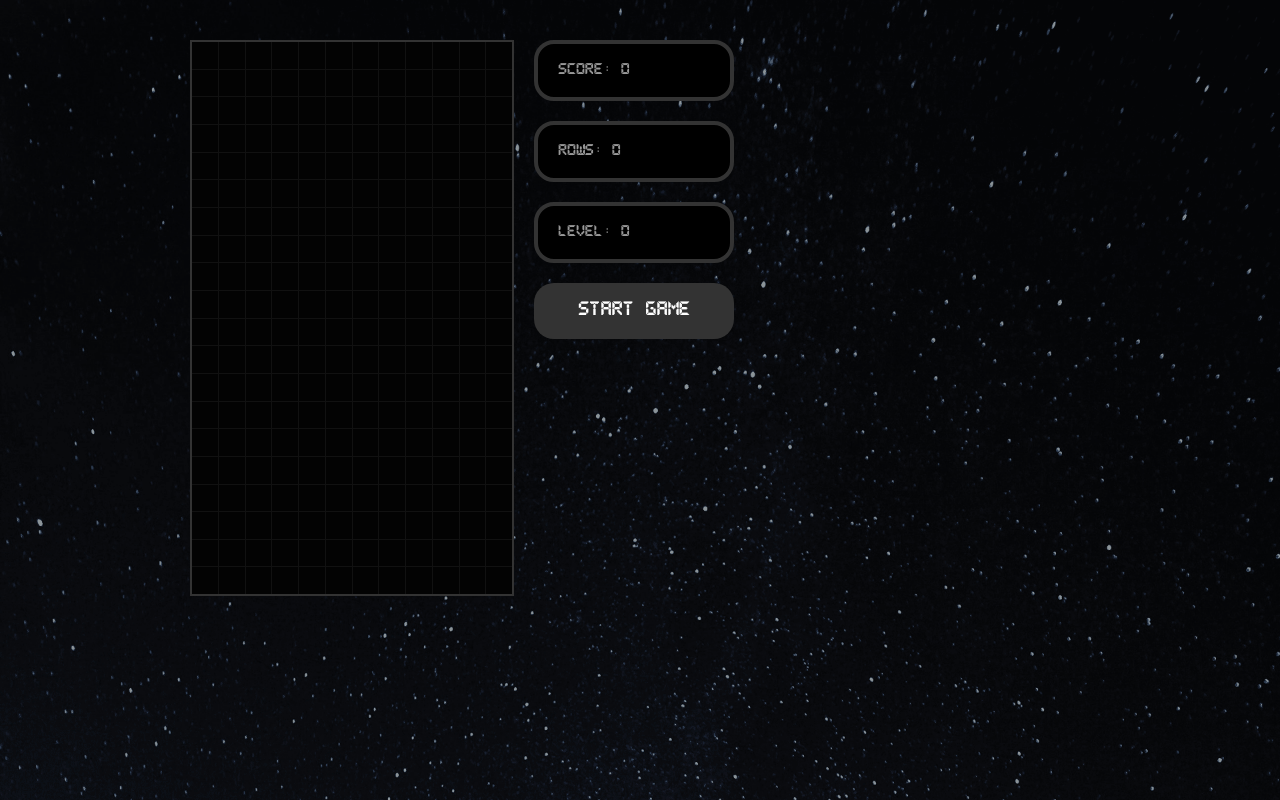
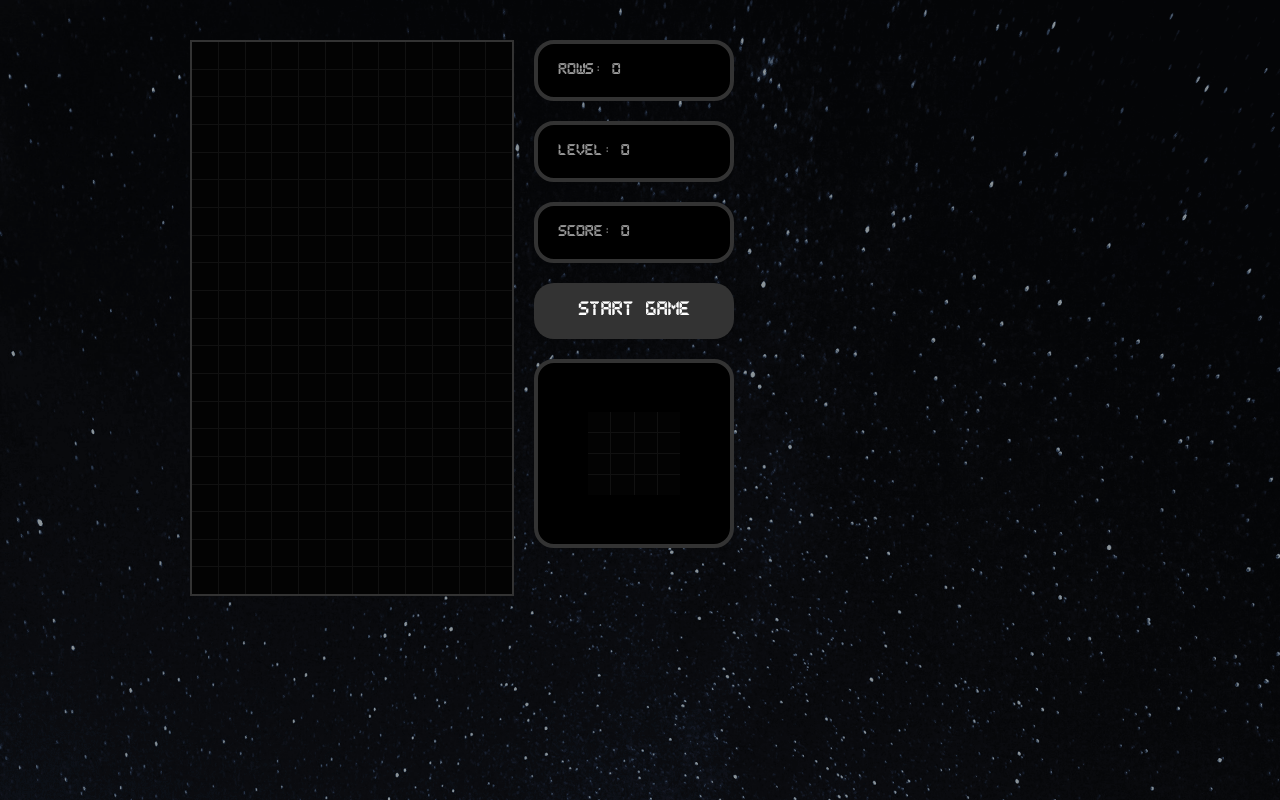
Before and after one commit to Gijix/react-tetris, a React (Create React App) app: page / in a window 1280 px wide. Built offline with nearby package versions, Linux system fonts and the light colour scheme.

Commit message:
preparing prev shape

```diff
--- a/package.json
+++ b/package.json
@@ -6,9 +6,10 @@
     "@testing-library/jest-dom": "^5.11.10",
     "@testing-library/react": "^11.2.6",
     "@testing-library/user-event": "^12.8.3",
+    "postcss": "^7.0.35",
     "react": "^17.0.2",
     "react-dom": "^17.0.2",
-    "react-scripts": "4.0.3",
+    "react-scripts": "^2.1.8",
     "styled-components": "^5.2.3",
     "web-vitals": "^1.1.1"
   },
--- /dev/null
+++ b/src/components/NextShape.js
@@ -0,0 +1,18 @@
+import { StyledNextShape, StyledNextgrid } from "./styles/StyledNextShape";
+import Cell from "./Cell";
+import React from 'react'
+
+const NextShape = ({ nextGrid }) => {
+  console.log(nextGrid[0].length,nextGrid.length);
+  return (
+    <StyledNextShape>
+      <StyledNextgrid width={nextGrid[0].length} height={nextGrid.length}>
+        {nextGrid.map((row) =>
+          row.map((cell, x) => <Cell key={x} type={cell[0]} />)
+        )}
+      </StyledNextgrid>
+    </StyledNextShape>
+  );
+};
+
+export default NextShape;
--- a/src/components/Tetris.js
+++ b/src/components/Tetris.js
@@ -10,11 +10,13 @@ import { usePlayer } from "../hooks/usePlayer";
 import { useStage } from "../hooks/useStage";
 import { useInterval } from "../hooks/useInterval";
 import { useGameStatus } from "../hooks/useGameStatus";
+import { useNextgrid } from "../hooks/useNextGrid";
 
 // Components
 import Stage from "./Stage";
 import Display from "./Display";
 import StartButton from "./StartButton";
+import NextShape from "./NextShape";
 
 const Tetris = () => {
   const [dropTime, setDropTime] = useState(null);
@@ -24,9 +26,7 @@ const Tetris = () => {
   const [stage, setStage, rowsCleared] = useStage(player, resetPlayer);
   const [score, setScore, rows, setRows, level, setLevel] =
     useGameStatus(rowsCleared);
-
-  console.log("re-render");
-
+  const [grid] = useNextgrid()
   const movePlayer = (dir) => {
     if (!checkCollision(player, stage, { x: dir, y: 0 })) {
       updatePlayerPos({ x: dir, y: 0 });
@@ -64,30 +64,28 @@ const Tetris = () => {
     }
   };
 
-  const keyUp = ({ keyCode }) => {
+  const keyUp = ({ code }) => {
     if (!gameOver) {
-      if (keyCode === 40) {
+      if (code === "ArrowDown") {
         setDropTime(1000 / (level + 1) + 200);
       }
     }
   };
 
   const dropPlayer = () => {
-    console.log("interval off");
     setDropTime(null);
     drop();
   };
 
-  const move = ({ keyCode }) => {
-    console.log(keyCode);
+  const move = ({ code }) => {
     if (!gameOver) {
-      if (keyCode === 37) {
+      if (code === "ArrowLeft") {
         movePlayer(-1);
-      } else if (keyCode === 39) {
+      } else if (code === "ArrowRight") {
         movePlayer(1);
-      } else if (keyCode === 40) {
+      } else if (code === "ArrowDown") {
         dropPlayer();
-      } else if (keyCode === 38) {
+      } else if (code === "ArrowUp") {
         playerRotate(stage, 1);
       }
     }
@@ -111,12 +109,13 @@ const Tetris = () => {
             <Display gameOver={gameOver} text="Game Over" />
           ) : (
             <div>
-              <Display text={`Score: ${score}`} />
               <Display text={`Rows: ${rows}`} />
               <Display text={`Level: ${level}`} />
             </div>
           )}
+          <Display text={`Score: ${score}`} />
           <StartButton callback={startGame} />
+          <NextShape nextGrid={grid} />
         </aside>
       </StyledTetris>
     </StyledTetrisWrapper>
--- /dev/null
+++ b/src/components/styles/StyledNextShape.js
@@ -0,0 +1,31 @@
+import styled from "styled-components";
+
+export const StyledNextShape = styled.div`
+  box-sizing: border-box;
+  display: flex;
+  align-items: center;
+  margin: 0 0 20px 0;
+  padding:50px;
+  border: 4px solid #333;
+  min-height: 30px;
+  width: 100%;
+  height : 189px;
+  border-radius: 20px;
+  color: ${(props) => (props.gameOver ? "red" : "#999")};
+  background: #000;
+  font-family: Pixel, Arial, Helvetica, sans-serif;
+  font-size: 0.8rem;
+`;
+
+export const StyledNextgrid = styled.div`
+  display: grid;
+  grid-template-rows: repeat(
+    ${props => props.height},
+    calc(10vh / ${props => props.width})
+  );
+  grid-template-columns: repeat(${props => props.width}, 1fr);
+  grid-gap: 1px;
+  width: 100%;
+  max-width: 100%;
+  background: #111;
+`;
--- a/src/gameHelpers.js
+++ b/src/gameHelpers.js
@@ -1,9 +1,14 @@
 export const STAGE_WIDTH = 12;
 export const STAGE_HEIGHT = 20;
+export const NEXT_GRID_SIDE = 4
 
 export const createStage = () =>
   Array.from(Array(STAGE_HEIGHT), () =>
     new Array(STAGE_WIDTH).fill([0, 'clear']),
+  );
+  export const createNextGrid = () =>
+    Array.from(Array(NEXT_GRID_SIDE), () =>
+    new Array(NEXT_GRID_SIDE).fill([0, 'clear']),
   );
 
 export const checkCollision = (player, stage, { x: moveX, y: moveY }) => {
--- /dev/null
+++ b/src/hooks/useNextGrid.js
@@ -0,0 +1,7 @@
+import { useState } from "react";
+import { createNextGrid } from "../gameHelpers";
+
+export const useNextgrid = () => {
+  const [grid] = useState(createNextGrid());
+  return [grid];
+};
--- a/src/hooks/useTetromino.js
+++ b/src/hooks/useTetromino.js
@@ -3,6 +3,7 @@ import { useCallback, useState } from "react";
 
 export const useTetromino = () => {
   const [count, setCount] = useState(7);
+  const [nextTetro,setNextTetro] = useState()
   const [tetromino, setTetromino] = useState([
     "I",
     "J",
--- a/src/tetrominos.js
+++ b/src/tetrominos.js
@@ -1,4 +1,5 @@
 export const TETROMINOS = {
+  grid : {},
   0: { shape: [[0]], color: '0, 0, 0' },
   I: {
     shape: [[0, 'I', 0, 0], [0, 'I', 0, 0], [0, 'I', 0, 0], [0, 'I', 0, 0]],
@@ -29,10 +30,3 @@ export const TETROMINOS = {
     color: '227, 78, 78',
   },
 };
-
-export const randomTetromino = () => {
-  const tetrominos = 'IJLOSTZ';
-  const randTetromino =
-    tetrominos[Math.floor(Math.random() * tetrominos.length)];
-  return TETROMINOS[randTetromino];
-};
```
Also changed, not shown: src/App.css (+0 -21 lines), src/components/Stage.js (+9 -6 lines), public/manifest.json, 1 other file (tests, documents, lock files or other folders).
